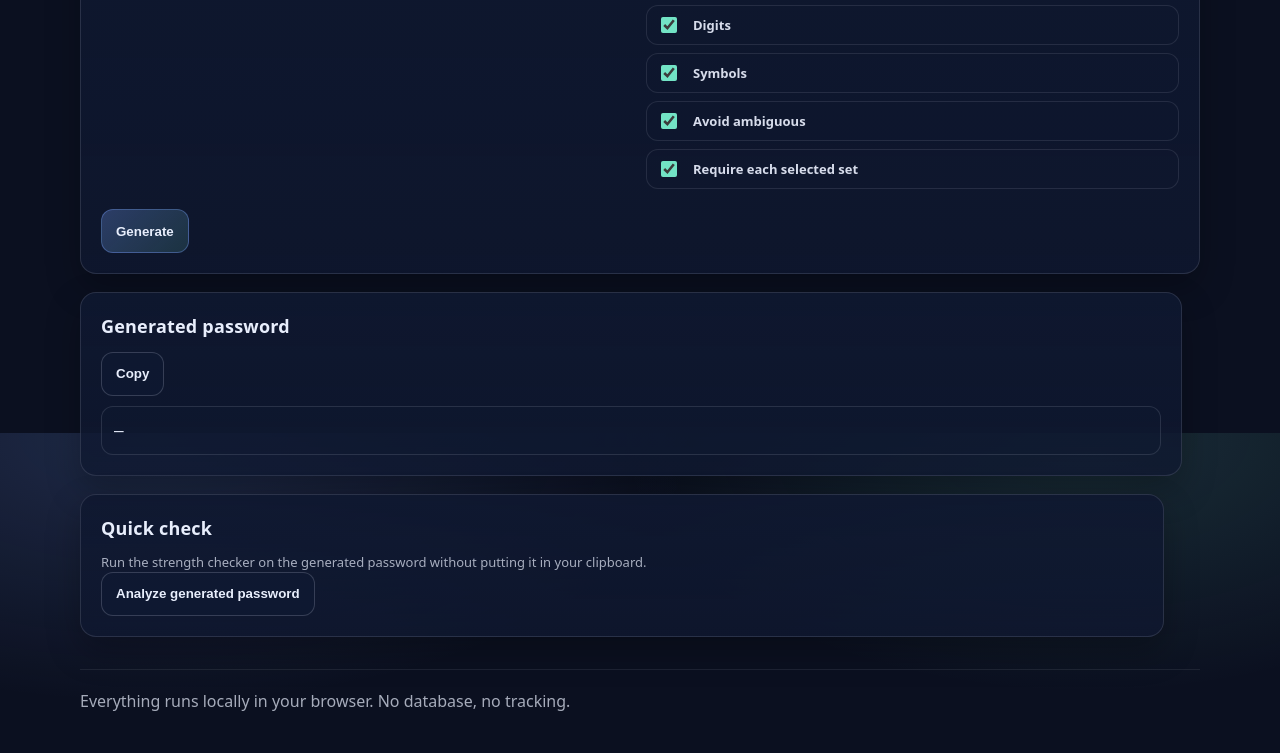
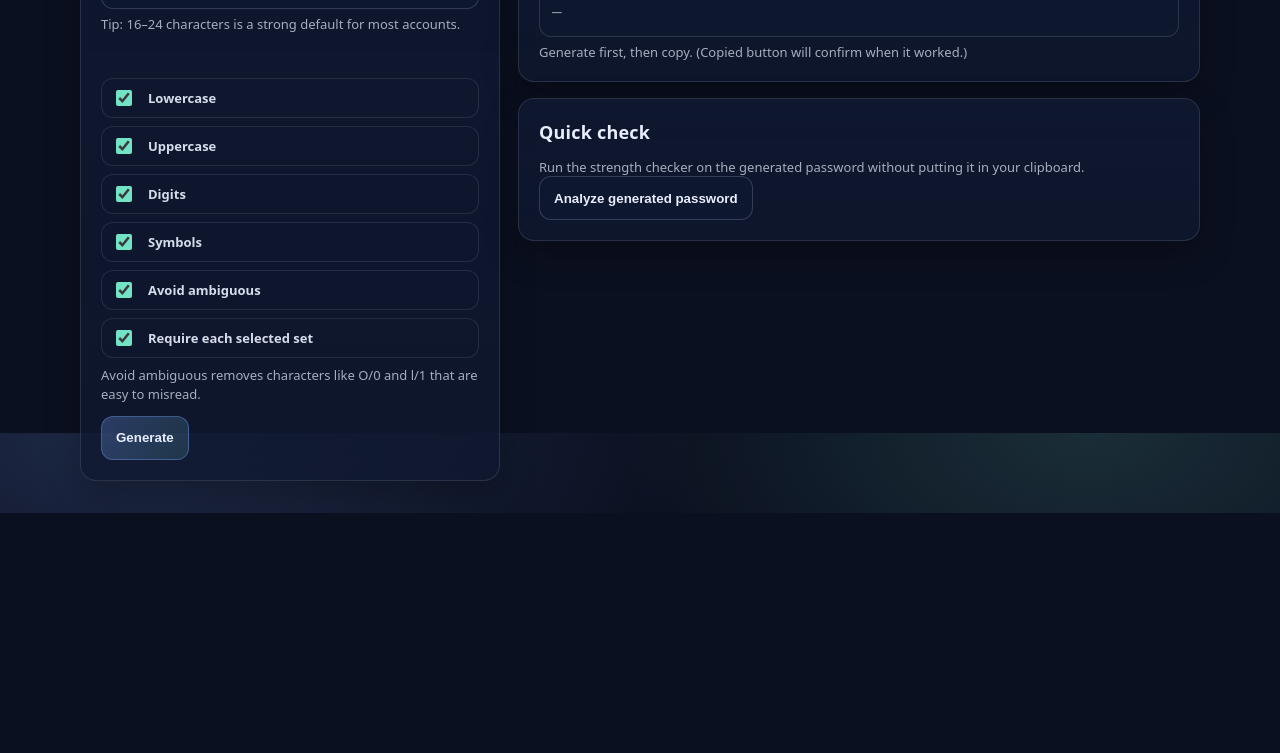
Before and after one commit to kanyingidickson-dev/Password-Strength-Checker, a website with bundled scripts: page docs/generator.html in a window 1280 px wide. Shown: the part 367-1120 px from the top of the page. After the commit the page ends 880 px from the top, so only its background shows below. Built offline with nearby package versions, Linux system fonts and the light colour scheme.

Commit message:
docs(generator): remove footer

```diff
--- a/docs/generator.html
+++ b/docs/generator.html
@@ -24,6 +24,12 @@
       </div>
     </header>
 
+    <div class="topnote">
+      <div class="container">
+        <div class="topnote__text muted">Everything runs locally in your browser. No database, no tracking.</div>
+      </div>
+    </div>
+
     <main class="container">
       <div class="page-head">
         <h1 class="page-title">Password generator</h1>
@@ -31,13 +37,14 @@
       </div>
 
       <section aria-label="Password generator">
-        <div class="grid grid-2">
-          <div class="card span-5">
+        <div class="grid generator-grid">
+          <div class="card">
             <h2>Options</h2>
             <div class="form-grid">
               <div class="field">
                 <label for="gen-length">Length</label>
                 <input id="gen-length" type="number" min="8" max="128" value="20" />
+                <div class="hint">Tip: 16–24 characters is a strong default for most accounts.</div>
               </div>
               <div class="field">
                 <label class="check"><input id="gen-lower" type="checkbox" checked /> Lowercase</label>
@@ -46,6 +53,7 @@
                 <label class="check"><input id="gen-symbols" type="checkbox" checked /> Symbols</label>
                 <label class="check"><input id="gen-avoid-ambiguous" type="checkbox" checked /> Avoid ambiguous</label>
                 <label class="check"><input id="gen-require-each" type="checkbox" checked /> Require each selected set</label>
+                <div class="hint">Avoid ambiguous removes characters like O/0 and l/1 that are easy to misread.</div>
               </div>
             </div>
             <div class="row">
@@ -53,25 +61,24 @@
             </div>
           </div>
 
-          <div class="card span-4">
+          <div class="stack">
+            <div class="card">
               <h2>Generated password</h2>
               <div class="row">
                 <button id="copy-generated" class="btn btn-secondary" type="button">Copy</button>
               </div>
-            <div class="output" id="generated" aria-live="polite">—</div>
+              <div class="output is-empty" id="generated" aria-live="polite">—</div>
+              <div class="hint">Generate first, then copy. (Copied button will confirm when it worked.)</div>
             </div>
 
-          <div class="card span-3">
+            <div class="card">
               <h2>Quick check</h2>
               <div class="hint">Run the strength checker on the generated password without putting it in your clipboard.</div>
               <button id="analyze-generated" class="btn btn-secondary" type="button">Analyze generated password</button>
             </div>
           </div>
+        </div>
       </section>
-
-      <footer class="footer">
-        <div class="muted">Everything runs locally in your browser. No database, no tracking.</div>
-      </footer>
     </main>
 
     <script type="module" src="assets/app.js"></script>
```
Lines whose indentation alone changed are shown as unchanged.
